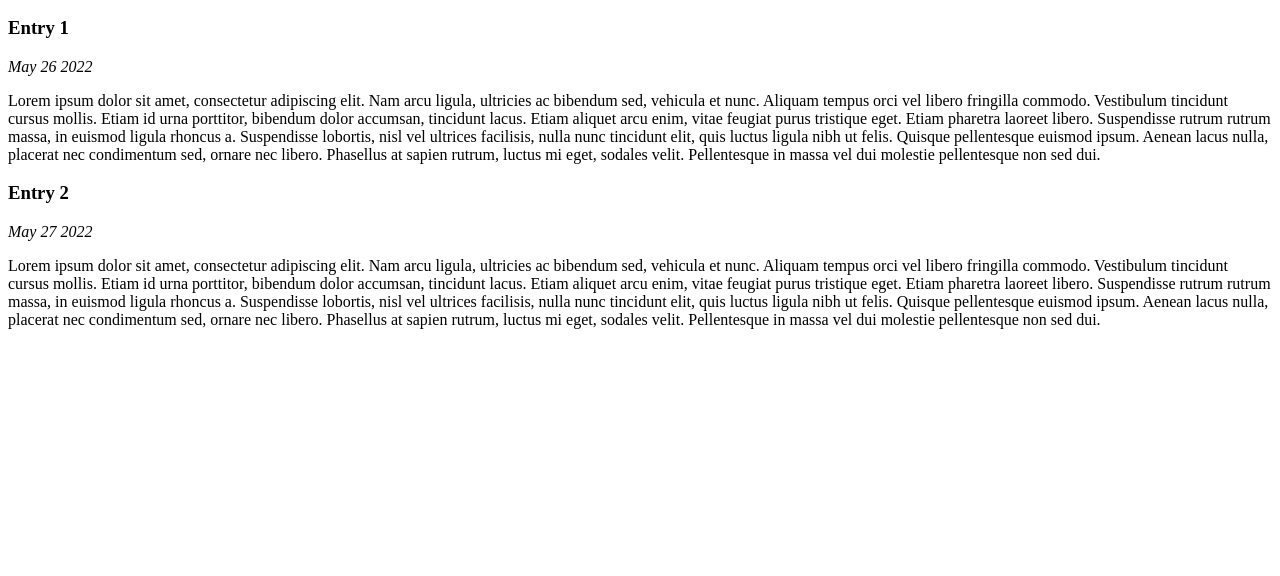
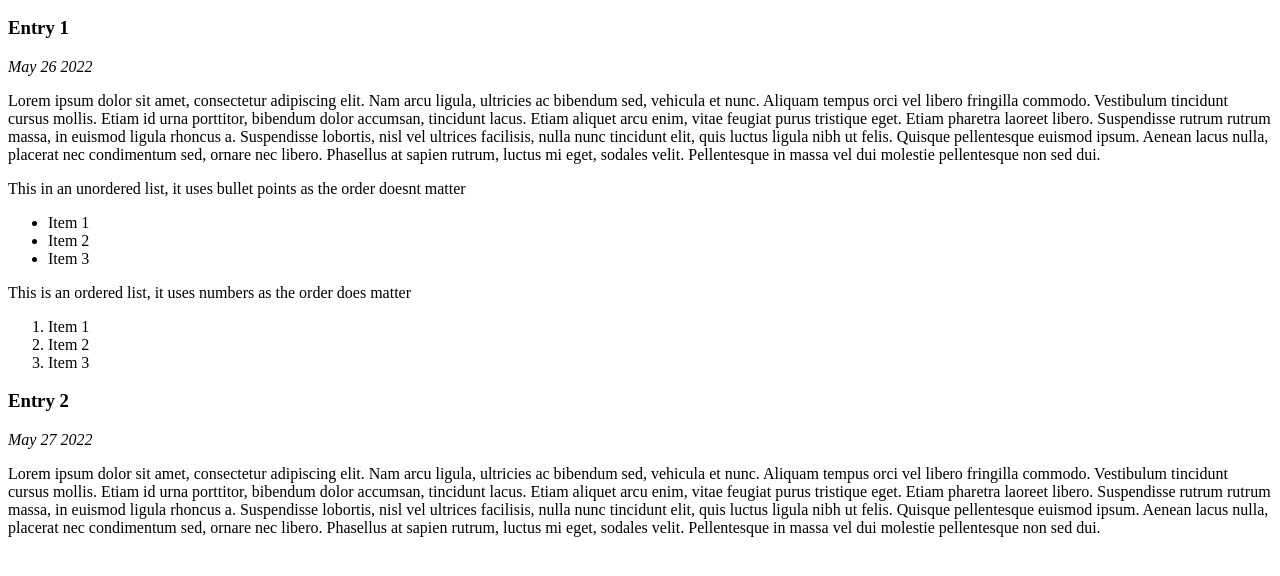
Before and after one commit to BenOlm/practice_blog_site, a plain HTML site: page index.html in a window 1280 px wide. Shown: the part 110-686 px from the top of the page. Drawn offline with Linux system fonts and the light colour scheme.

Commit message:
Added some UL and OL tags

```diff
--- a/index.html
+++ b/index.html
@@ -20,7 +20,18 @@
         Etiam aliquet arcu enim, vitae feugiat purus tristique eget. Etiam pharetra laoreet libero. Suspendisse rutrum rutrum massa, in euismod ligula rhoncus a. Suspendisse lobortis, nisl vel ultrices facilisis, nulla nunc tincidunt elit, quis luctus ligula nibh ut felis. Quisque pellentesque euismod ipsum. Aenean lacus nulla, placerat nec condimentum sed, ornare nec libero.
         Phasellus at sapien rutrum, luctus mi eget, sodales velit. Pellentesque in massa vel dui molestie pellentesque non sed dui.
     </p>
-
+    <p>This in an unordered list, it uses bullet points as the order doesnt matter</p>
+    <ul>
+        <li>Item 1</li>
+        <li>Item 2</li>
+        <li>Item 3</li>
+    </ul>
+    <p>This is an ordered list, it uses numbers as the order does matter</p>
+    <ol>
+        <li>Item 1</li>
+        <li>Item 2</li>
+        <li>Item 3</li>
+    </ol>
     <H3>Entry 2</H3>
     <p>
         <em>May 27 2022</em>
```
